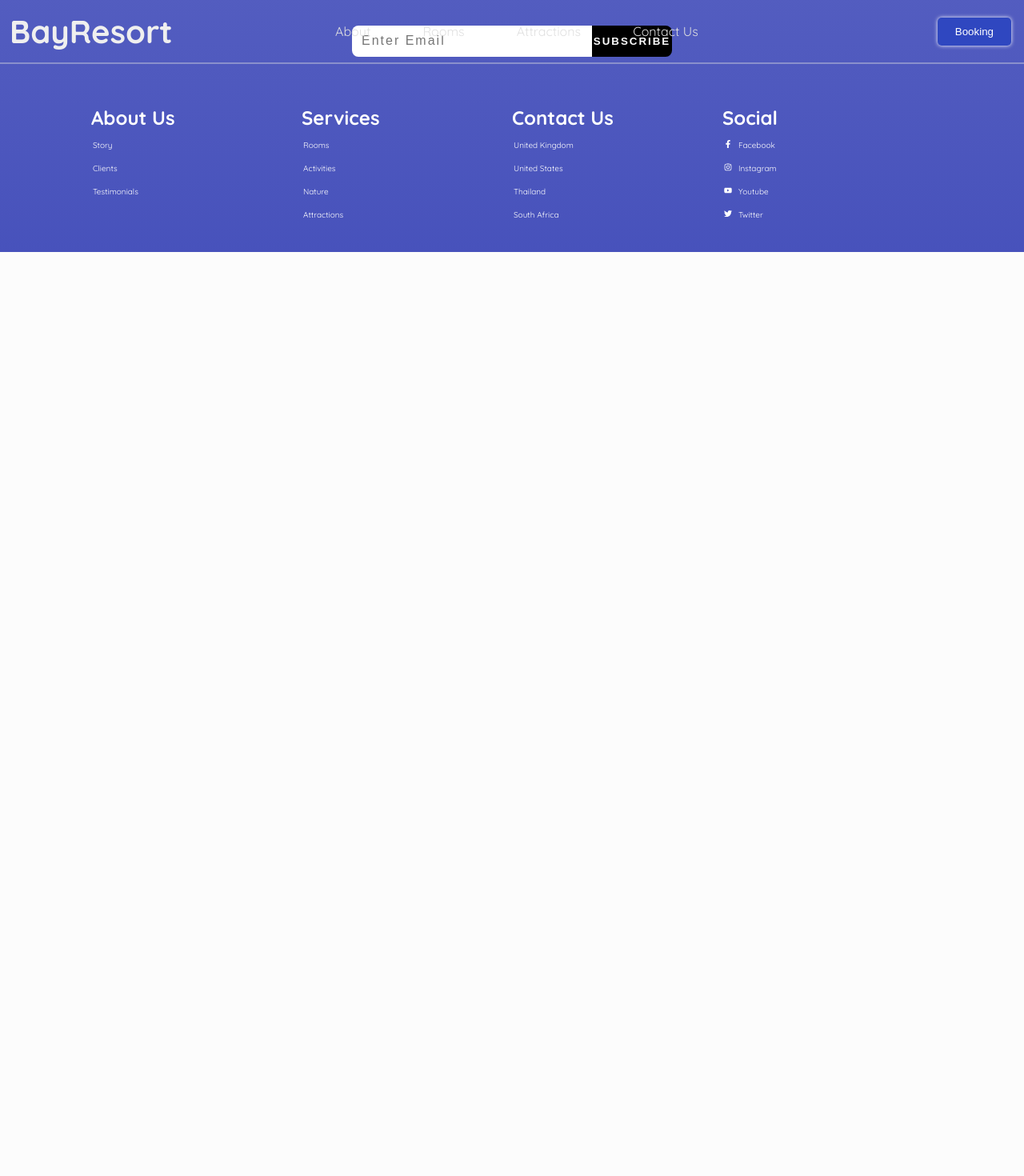
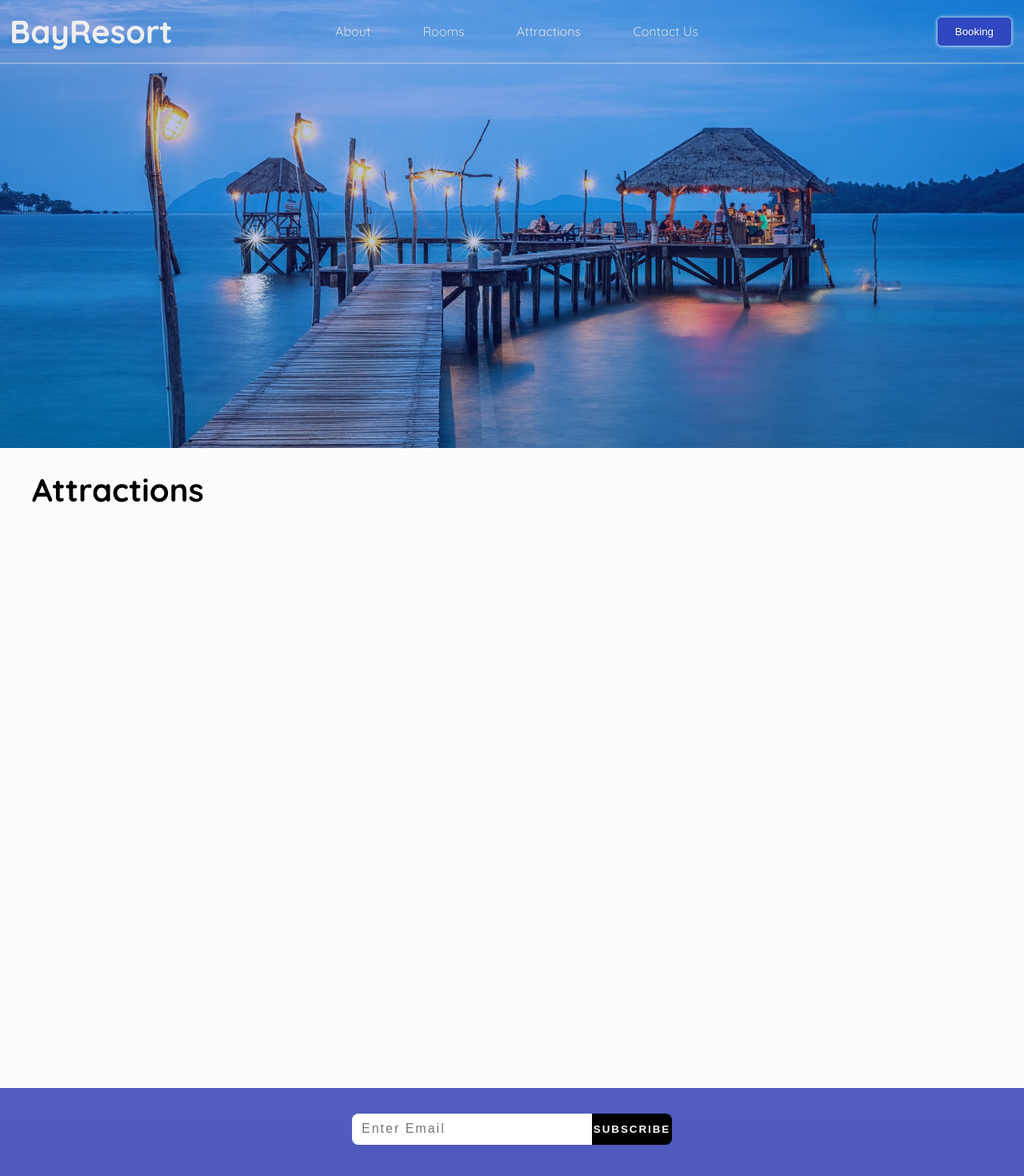
Before and after one commit to fidsta1990/bayresort, a React (Create React App) app: page /attractions in a window 1280 px wide. Shown: the top 1470 px of the page at 80% size. Before the commit the page ends 800 px from the top, so only its background shows below. Built offline with nearby package versions, Linux system fonts and the light colour scheme.

Commit message:
added Tours component to Attractions page component. Set up starter content forTour section

```diff
--- a/src/App.js
+++ b/src/App.js
@@ -9,6 +9,7 @@ import Footer from "./components/footer/Footer";
 import Home from "./pages/";
 import About from "./pages/About";
 import Rooms from "./pages/Rooms";
+import Attractions from "./pages/Attractions";
 
 function App() {
   return (
@@ -19,6 +20,7 @@ function App() {
         <Route exact path="/" component={Home} />
         <Route path="/about" component={About} />
         <Route path="/rooms" component={Rooms} />
+        <Route path="/attractions" component={Attractions} />
       </Switch>
       <Footer />
     </Router>
--- /dev/null
+++ b/src/components/attractionSection/tours/Tours.jsx
@@ -0,0 +1,14 @@
+import React from "react";
+import * as TourS from "./tourS";
+
+const Tours = () => {
+  return (
+    <TourS.Wrapper>
+      <TourS.Container>
+        <h2>Attractions</h2>
+      </TourS.Container>
+    </TourS.Wrapper>
+  );
+};
+
+export default Tours;
--- /dev/null
+++ b/src/components/attractionSection/tours/tourS.js
@@ -0,0 +1,16 @@
+import styled from "styled-components";
+
+export const Wrapper = styled.section`
+  min-height: 100vh;
+  padding: 3.2rem;
+`;
+
+export const Container = styled.section`
+  width: 100%;
+  max-width: 90vw;
+  margin: auto;
+
+  @media (min-width: 768px) {
+    max-width: 1200px;
+  }
+`;
--- a/src/pages/Attractions.jsx
+++ b/src/pages/Attractions.jsx
@@ -1,12 +1,14 @@
-import React from 'react'
-import * as Style from './styles/attractionsS'
+import React from "react";
+import * as AttractS from "./styles/attractionsS";
+import Tours from '../components/attractionSection/tours/Tours.jsx'
 
 const Attractions = () => {
   return (
-    <div>
+    <>
+      <AttractS.Wrapper />
+      <Tours/>
+    </>
+  );
+};
 
-    </div>
-  )
-}
-
-export default Attractions
+export default Attractions;
--- a/src/pages/styles/attractionsS.js
+++ b/src/pages/styles/attractionsS.js
@@ -0,0 +1,17 @@
+import styled from "styled-components";
+import img from "../../img/bgSix.jpg";
+
+export const Wrapper = styled.section`
+  min-height: 70vh;
+  background: linear-gradient(rgb(11, 25, 166, 0.3), rgb(11, 25, 166, 0.2)),
+    url(${img}) no-repeat center center/cover;
+  display: flex;
+  justify-content: center;
+  align-items: center;
+  position: relative;
+
+  /* @media (max-width: 767px) {
+    background: #2f47c0;
+
+  } */
+`;
```
